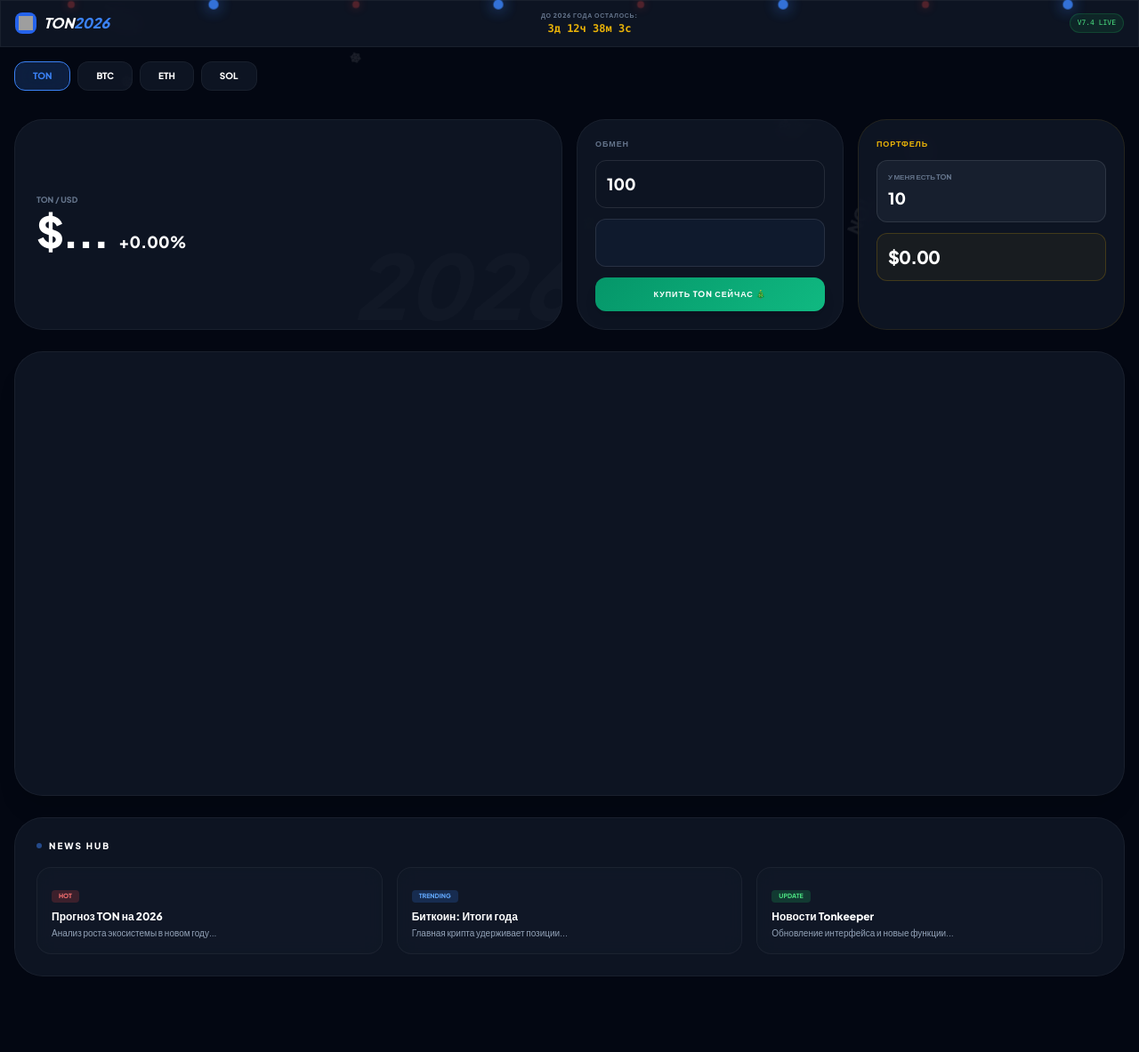
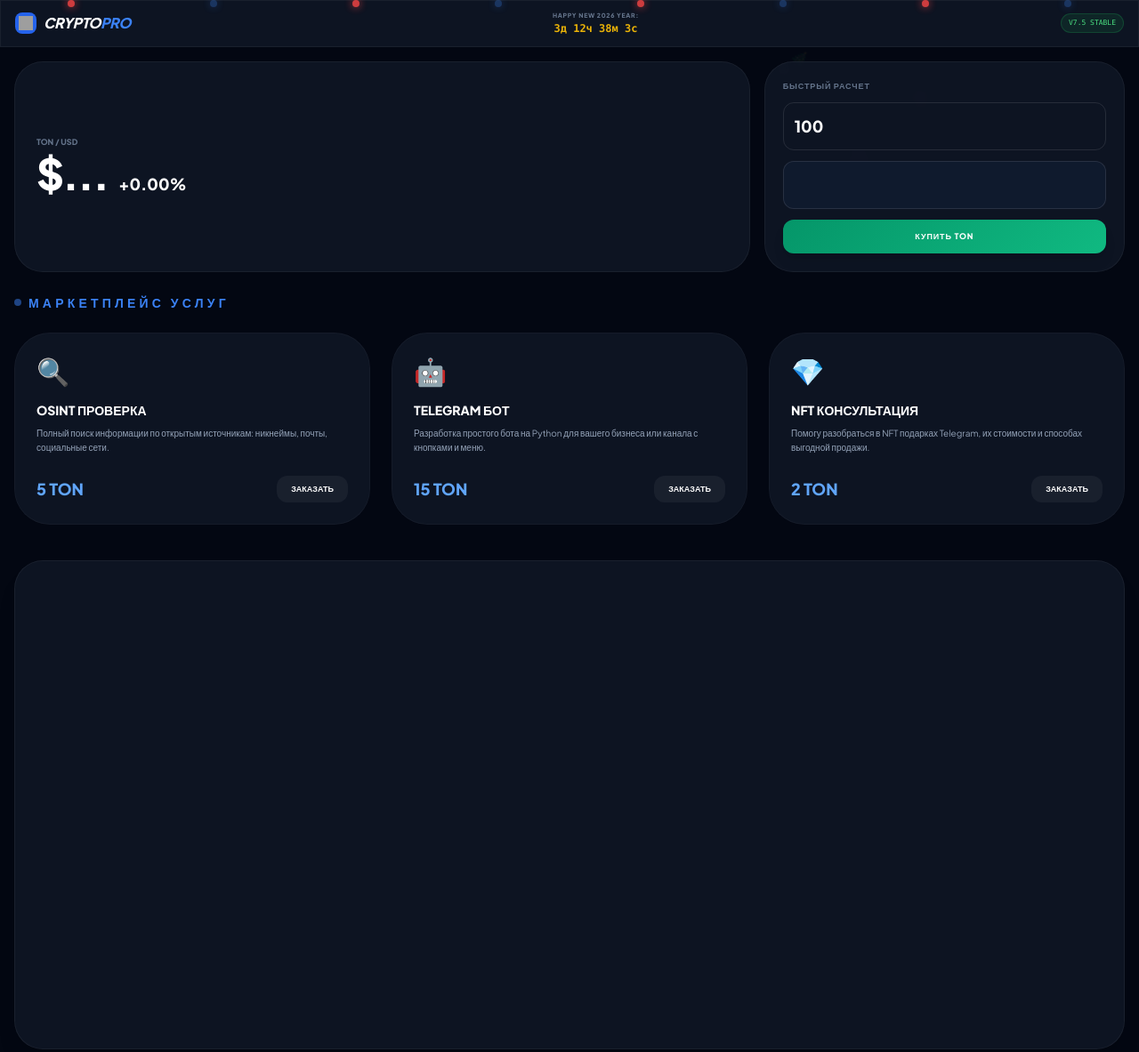
Before and after one commit to kefir4ik60fps-ops/ton-exchange, a plain HTML site: page index.html in a window 1280 px wide. Shown: the whole page at 89% size. Before the commit the page ends 1154 px from the top, so only its background shows below. Drawn offline with nearby package versions, Linux system fonts and the light colour scheme; grey boxes are pictures that could not be loaded; a script that the page names is missing.

Commit message:
Update index.html

```diff
--- a/index.html
+++ b/index.html
@@ -3,7 +3,7 @@
 <head>
     <meta charset="UTF-8">
     <meta name="viewport" content="width=device-width, initial-scale=1.0">
-    <title>Crypto Hub 2026 — Festive Mobile</title>
+    <title>Crypto Hub 2026 — Market & Terminal v7.5</title>
     <script src="https://cdn.tailwindcss.com"></script>
     <style>
         @import url('https://fonts.googleapis.com/css2?family=Plus+Jakarta+Sans:wght@400;600;800&display=swap');
@@ -12,126 +12,116 @@
         .input-box { background: rgba(31, 41, 55, 0.6); border: 1px solid rgba(255,255,255,0.1); }
         .coin-tab.active { background: rgba(59, 130, 246, 0.2); border: 1px solid #3b82f6; color: #3b82f6; }
         .buy-btn { background: linear-gradient(135deg, #059669 0%, #10b981 100%); transition: all 0.3s; }
-        .no-scrollbar::-webkit-scrollbar { display: none; }
+        .market-card { transition: all 0.3s; border: 1px solid rgba(255,255,255,0.03); }
+        .market-card:hover { transform: translateY(-8px); border-color: #3b82f6; background: rgba(59, 130, 246, 0.05); }
 
         /* ГИРЛЯНДА */
-        .garland {
-            display: flex; justify-content: space-around; position: fixed;
-            top: 0; left: 0; width: 100%; z-index: 100; pointer-events: none;
-        }
-        .light {
-            width: 10px; height: 10px; border-radius: 50%;
-            background: white; box-shadow: 0 0 10px white;
-            animation: glow 2s infinite alternate; opacity: 0.8;
-        }
-        .light:nth-child(odd) { animation-delay: 1s; background: #ef4444; box-shadow: 0 0 15px #ef4444; }
-        .light:nth-child(even) { background: #3b82f6; box-shadow: 0 0 15px #3b82f6; }
-        @keyframes glow { from { opacity: 0.3; transform: scale(0.8); } to { opacity: 1; transform: scale(1.2); } }
+        .garland { display: flex; justify-content: space-around; position: fixed; top: 0; left: 0; width: 100%; z-index: 100; pointer-events: none; }
+        .light { width: 8px; height: 8px; border-radius: 50%; animation: glow 2s infinite alternate; }
+        .light:nth-child(odd) { background: #ef4444; box-shadow: 0 0 10px #ef4444; }
+        .light:nth-child(even) { background: #3b82f6; box-shadow: 0 0 10px #3b82f6; animation-delay: 1s; }
+        @keyframes glow { from { opacity: 0.3; } to { opacity: 1; } }
 
-        /* АНИМАЦИЯ ФОНА */
         #bg-layer { position: fixed; top: 0; left: 0; width: 100%; height: 100%; z-index: -1; pointer-events: none; }
-        .falling-item { position: absolute; top: -50px; animation: fall linear infinite; opacity: 0.4; }
+        .falling-item { position: absolute; top: -50px; animation: fall linear infinite; opacity: 0.3; }
         @keyframes fall { 0% { transform: translateY(0) rotate(0deg); opacity: 0; } 10% { opacity: 0.5; } 100% { transform: translateY(110vh) rotate(360deg); opacity: 0; } }
     </style>
 </head>
-<body class="min-h-screen pb-10">
+<body class="min-h-screen pb-20">
 
     <div class="garland">
         <div class="light"></div><div class="light"></div><div class="light"></div><div class="light"></div>
         <div class="light"></div><div class="light"></div><div class="light"></div><div class="light"></div>
     </div>
-
     <div id="bg-layer"></div>
 
     <nav class="border-b border-white/5 py-3 px-4 flex flex-col sm:flex-row justify-between items-center glass sticky top-0 z-50 gap-2">
         <div class="flex items-center gap-2">
             <div class="p-1 bg-blue-600 rounded-lg"><img src="https://cryptologos.cc/logos/toncoin-ton-logo.png" class="w-4 h-4"></div>
-            <span class="text-md font-extrabold italic">TON<span class="text-blue-500 font-black">2026</span></span>
+            <span class="text-md font-extrabold italic tracking-tight">CRYPTO<span class="text-blue-500 font-black">PRO</span></span>
         </div>
-
         <div class="flex flex-col items-center">
-            <span class="text-[7px] uppercase font-black text-slate-500 tracking-widest">До 2026 года осталось:</span>
+            <span class="text-[7px] uppercase font-black text-slate-500 tracking-widest">Happy New 2026 Year:</span>
             <div id="countdown" class="text-xs font-mono font-bold text-yellow-500">00:00:00:00</div>
         </div>
-
-        <div class="hidden sm:block text-[8px] font-mono text-green-400 bg-green-500/10 px-2 py-1 rounded-full border border-green-500/20 uppercase">
-            v7.4 Live
-        </div>
+        <div class="text-[8px] font-mono text-green-400 bg-green-500/10 px-2 py-1 rounded-full border border-green-500/20 uppercase">v7.5 Stable</div>
     </nav>
 
     <main class="max-w-7xl mx-auto p-4 relative z-10">
 
-        <div class="flex gap-2 overflow-x-auto mb-6 pb-2 no-scrollbar">
-            <div class="coin-tab active px-5 py-2 rounded-xl glass font-bold text-[10px]" onclick="selectCoin('TON')">TON</div>
-            <div class="coin-tab px-5 py-2 rounded-xl glass font-bold text-[10px]" onclick="selectCoin('BTC')">BTC</div>
-            <div class="coin-tab px-5 py-2 rounded-xl glass font-bold text-[10px]" onclick="selectCoin('ETH')">ETH</div>
-            <div class="coin-tab px-5 py-2 rounded-xl glass font-bold text-[10px]" onclick="selectCoin('SOL')">SOL</div>
-        </div>
-
-        <div class="grid grid-cols-1 lg:grid-cols-4 gap-4 mb-6">
-            <div class="lg:col-span-2 glass p-6 rounded-[2rem] flex flex-col justify-center relative overflow-hidden min-h-[140px]">
+        <div class="grid grid-cols-1 lg:grid-cols-3 gap-4 mb-6">
+            <div class="lg:col-span-2 glass p-6 rounded-[2rem] flex flex-col justify-center min-h-[140px] relative overflow-hidden">
                 <p class="text-[9px] text-slate-500 font-black uppercase mb-1" id="coin-label">TON / USD</p>
                 <div class="flex items-baseline gap-3">
                     <span id="price-usd" class="text-3xl md:text-5xl font-black text-white tracking-tighter">$...</span>
                     <span id="price-change" class="text-sm md:text-lg font-bold">+0.00%</span>
                 </div>
-                <div id="bg-symbol" class="absolute -right-4 -bottom-6 text-[100px] font-black text-white/[0.02] pointer-events-none italic">2026</div>
             </div>
 
             <div class="glass p-5 rounded-[2rem]">
-                <h3 class="text-[9px] font-black uppercase text-slate-500 mb-3 tracking-widest">Обмен</h3>
+                <h3 class="text-[9px] font-black uppercase text-slate-500 mb-3 tracking-widest">Быстрый расчет</h3>
                 <div class="space-y-3">
                     <input type="number" id="usdIn" value="100" class="input-box p-3 rounded-xl bg-transparent w-full text-lg font-bold outline-none">
                     <input type="number" id="coinOut" class="input-box p-3 rounded-xl bg-blue-500/5 w-full text-lg font-bold text-blue-400 outline-none" readonly>
-                    <button onclick="window.open('https://t.me/wallet')" class="buy-btn w-full py-3 rounded-xl font-black text-[9px] uppercase tracking-widest text-white mt-1 shadow-lg">Купить TON сейчас 🎄</button>
-                </div>
-            </div>
-
-            <div class="glass p-5 rounded-[2rem] border-yellow-500/10">
-                <h3 class="text-[9px] font-black uppercase text-yellow-500 mb-3 tracking-widest">Портфель</h3>
-                <div class="space-y-3">
-                    <div class="input-box p-3 rounded-xl">
-                        <p class="text-[8px] text-slate-500 uppercase mb-1 font-bold" id="portfolio-label">У меня есть TON</p>
-                        <input type="number" id="portfolioQty" value="10" class="bg-transparent text-lg font-bold outline-none w-full">
-                    </div>
-                    <div class="p-3 bg-yellow-500/5 rounded-xl border border-yellow-500/20">
-                        <p id="portfolioValue" class="text-xl font-black text-white tracking-tighter">$0.00</p>
-                    </div>
+                    <button onclick="window.open('https://t.me/wallet')" class="buy-btn w-full py-3 rounded-xl font-black text-[9px] uppercase tracking-widest text-white mt-1 shadow-lg">Купить TON</button>
                 </div>
             </div>
         </div>
 
-        <div class="glass rounded-[2rem] overflow-hidden p-1 h-[350px] md:h-[500px] mb-6 shadow-xl">
+        <section class="mb-10">
+            <h2 class="text-sm font-black uppercase tracking-[0.3em] text-blue-500 mb-6 flex items-center gap-2">
+                <span class="w-2 h-2 bg-blue-500 rounded-full animate-pulse"></span> Маркетплейс услуг
+            </h2>
+            <div class="grid grid-cols-1 sm:grid-cols-2 lg:grid-cols-3 gap-6">
+
+                <div class="market-card glass p-6 rounded-[2.5rem] flex flex-col">
+                    <div class="text-3xl mb-4">🔍</div>
+                    <h4 class="font-black text-sm mb-2 uppercase">OSINT Проверка</h4>
+                    <p class="text-[10px] text-slate-400 mb-6 leading-relaxed">Полный поиск информации по открытым источникам: никнеймы, почты, социальные сети.</p>
+                    <div class="mt-auto flex justify-between items-center">
+                        <span class="text-lg font-black text-blue-400">5 TON</span>
+                        <button onclick="order('OSINT Проверка')" class="bg-white/5 hover:bg-white/10 px-4 py-2 rounded-xl text-[9px] font-bold uppercase transition">Заказать</button>
+                    </div>
+                </div>
+
+                <div class="market-card glass p-6 rounded-[2.5rem] flex flex-col">
+                    <div class="text-3xl mb-4">🤖</div>
+                    <h4 class="font-black text-sm mb-2 uppercase">Telegram Бот</h4>
+                    <p class="text-[10px] text-slate-400 mb-6 leading-relaxed">Разработка простого бота на Python для вашего бизнеса или канала с кнопками и меню.</p>
+                    <div class="mt-auto flex justify-between items-center">
+                        <span class="text-lg font-black text-blue-400">15 TON</span>
+                        <button onclick="order('Telegram Бот')" class="bg-white/5 hover:bg-white/10 px-4 py-2 rounded-xl text-[9px] font-bold uppercase transition">Заказать</button>
+                    </div>
+                </div>
+
+                <div class="market-card glass p-6 rounded-[2.5rem] flex flex-col">
+                    <div class="text-3xl mb-4">💎</div>
+                    <h4 class="font-black text-sm mb-2 uppercase">NFT Консультация</h4>
+                    <p class="text-[10px] text-slate-400 mb-6 leading-relaxed">Помогу разобраться в NFT подарках Telegram, их стоимости и способах выгодной продажи.</p>
+                    <div class="mt-auto flex justify-between items-center">
+                        <span class="text-lg font-black text-blue-400">2 TON</span>
+                        <button onclick="order('NFT Консультация')" class="bg-white/5 hover:bg-white/10 px-4 py-2 rounded-xl text-[9px] font-bold uppercase transition">Заказать</button>
+                    </div>
+                </div>
+
+            </div>
+        </section>
+
+        <div class="glass rounded-[2rem] overflow-hidden p-1 h-[400px] md:h-[550px] mb-10 shadow-xl">
             <div id="tradingview_widget" class="h-full w-full"></div>
-        </div>
-
-        <div class="glass rounded-[2rem] p-6">
-            <h3 class="text-[10px] font-black uppercase tracking-[0.2em] mb-4 flex items-center gap-2">
-                <span class="w-1.5 h-1.5 bg-blue-500 rounded-full animate-pulse"></span> News Hub
-            </h3>
-            <div class="grid grid-cols-1 md:grid-cols-3 gap-4">
-                <a href="https://blog.ton.org/" target="_blank" class="glass p-4 rounded-2xl block hover:bg-white/[0.05] transition">
-                    <span class="text-[7px] font-black bg-red-500/20 text-red-400 px-2 py-0.5 rounded uppercase mb-2 inline-block">Hot</span>
-                    <h4 class="text-xs font-bold mb-1">Прогноз TON на 2026</h4>
-                    <p class="text-[10px] text-slate-400 leading-tight">Анализ роста экосистемы в новом году...</p>
-                </a>
-                <a href="https://cointelegraph.com/tags/bitcoin" target="_blank" class="glass p-4 rounded-2xl block hover:bg-white/[0.05] transition">
-                    <span class="text-[7px] font-black bg-blue-500/20 text-blue-400 px-2 py-0.5 rounded uppercase mb-2 inline-block">Trending</span>
-                    <h4 class="text-xs font-bold mb-1">Биткоин: Итоги года</h4>
-                    <p class="text-[10px] text-slate-400 leading-tight">Главная крипта удерживает позиции...</p>
-                </a>
-                <a href="https://tonkeeper.com/blog/" target="_blank" class="glass p-4 rounded-2xl block hover:bg-white/[0.05] transition">
-                    <span class="text-[7px] font-black bg-green-500/20 text-green-400 px-2 py-0.5 rounded uppercase mb-2 inline-block">Update</span>
-                    <h4 class="text-xs font-bold mb-1">Новости Tonkeeper</h4>
-                    <p class="text-[10px] text-slate-400 leading-tight">Обновление интерфейса и новые функции...</p>
-                </a>
-            </div>
         </div>
 
     </main>
 
     <script type="text/javascript" src="https://s3.tradingview.com/tv.js"></script>
     <script>
+        // Функция заказа
+        function order(service) {
+            const myTelegram = "ТВОЙ_НИК"; // ЗАМЕНИ НА СВОЙ НИК (без @)
+            const text = encodeURIComponent(`Привет! Я хочу заказать услугу: ${service}`);
+            window.open(`https://t.me/${myTelegram}?text=${text}`, '_blank');
+        }
+
         // Таймер
         function updateCountdown() {
             const diff = new Date('January 1, 2026 00:00:00').getTime() - new Date().getTime();
@@ -140,29 +130,26 @@
         }
         setInterval(updateCountdown, 1000);
 
-        // Падающие элементы (Монеты + Снег + Елки)
+        // Снег и Монеты
         const items = ['❄', '₿', 'TON', '🎄', '❆'];
         setInterval(() => {
             const el = document.createElement('div');
-            el.className = 'falling-item font-bold text-white/20';
+            el.className = 'falling-item font-bold text-white/10';
             el.innerHTML = items[Math.floor(Math.random() * items.length)];
             el.style.left = Math.random() * 100 + 'vw';
-            const size = Math.random() * 12 + 10;
+            const size = Math.random() * 12 + 8;
             el.style.fontSize = size + 'px';
-            const dur = Math.random() * 8 + 8;
+            const dur = Math.random() * 10 + 10;
             el.style.animationDuration = dur + 's';
             document.getElementById('bg-layer').appendChild(el);
             setTimeout(() => el.remove(), dur * 1000);
-        }, 500);
+        }, 600);
 
-        // Логика цен
+        // Цены
         let currentCoin = 'TON', currentPrice = 0;
-        const coinData = { 'TON': 'TONUSDT', 'BTC': 'BTCUSDT', 'ETH': 'ETHUSDT', 'SOL': 'SOLUSDT' };
-        const tvData = { 'TON': 'OKX:TONUSDT', 'BTC': 'BINANCE:BTCUSDT', 'ETH': 'BINANCE:ETHUSDT', 'SOL': 'BINANCE:SOLUSDT' };
-
         async function updatePrice() {
             try {
-                const res = await fetch(`https://api.binance.com/api/v3/ticker/24hr?symbol=${coinData[currentCoin]}`);
+                const res = await fetch(`https://api.binance.com/api/v3/ticker/24hr?symbol=TONUSDT`);
                 const data = await res.json();
                 currentPrice = parseFloat(data.lastPrice);
                 document.getElementById('price-usd').innerText = `$${currentPrice.toLocaleString()}`;
@@ -174,30 +161,19 @@
             } catch (e) { console.error("API Error"); }
         }
 
-        function selectCoin(coin) {
-            currentCoin = coin;
-            document.querySelectorAll('.coin-tab').forEach(t => t.classList.toggle('active', t.innerText === coin));
-            document.getElementById('coin-label').innerText = `${coin} / USD`;
-            document.getElementById('portfolio-label').innerText = `У меня есть ${coin}`;
-
-            new TradingView.widget({
-                "autosize": true, "symbol": tvData[coin], "interval": "H", "theme": "dark", "style": "1", "locale": "ru",
-                "container_id": "tradingview_widget", "backgroundColor": "rgba(3, 7, 18, 1)", "gridColor": "rgba(255, 255, 255, 0.05)",
-                "hide_side_toolbar": true
-            });
-            updatePrice();
-        }
-
         function calculate() {
             const usd = document.getElementById('usdIn').value;
             if (currentPrice > 0) document.getElementById('coinOut').value = (usd / currentPrice).toFixed(4);
-            const qty = document.getElementById('portfolioQty').value;
-            if (currentPrice > 0) document.getElementById('portfolioValue').innerText = `$${(qty * currentPrice).toLocaleString()}`;
         }
 
+        new TradingView.widget({
+            "autosize": true, "symbol": "OKX:TONUSDT", "interval": "H", "theme": "dark", "style": "1", "locale": "ru",
+            "container_id": "tradingview_widget", "backgroundColor": "#030712", "gridColor": "rgba(255, 255, 255, 0.05)",
+            "hide_side_toolbar": true
+        });
+
         document.getElementById('usdIn').addEventListener('input', calculate);
-        document.getElementById('portfolioQty').addEventListener('input', calculate);
-        selectCoin('TON');
+        updatePrice();
         setInterval(updatePrice, 20000);
     </script>
 </body>
```
